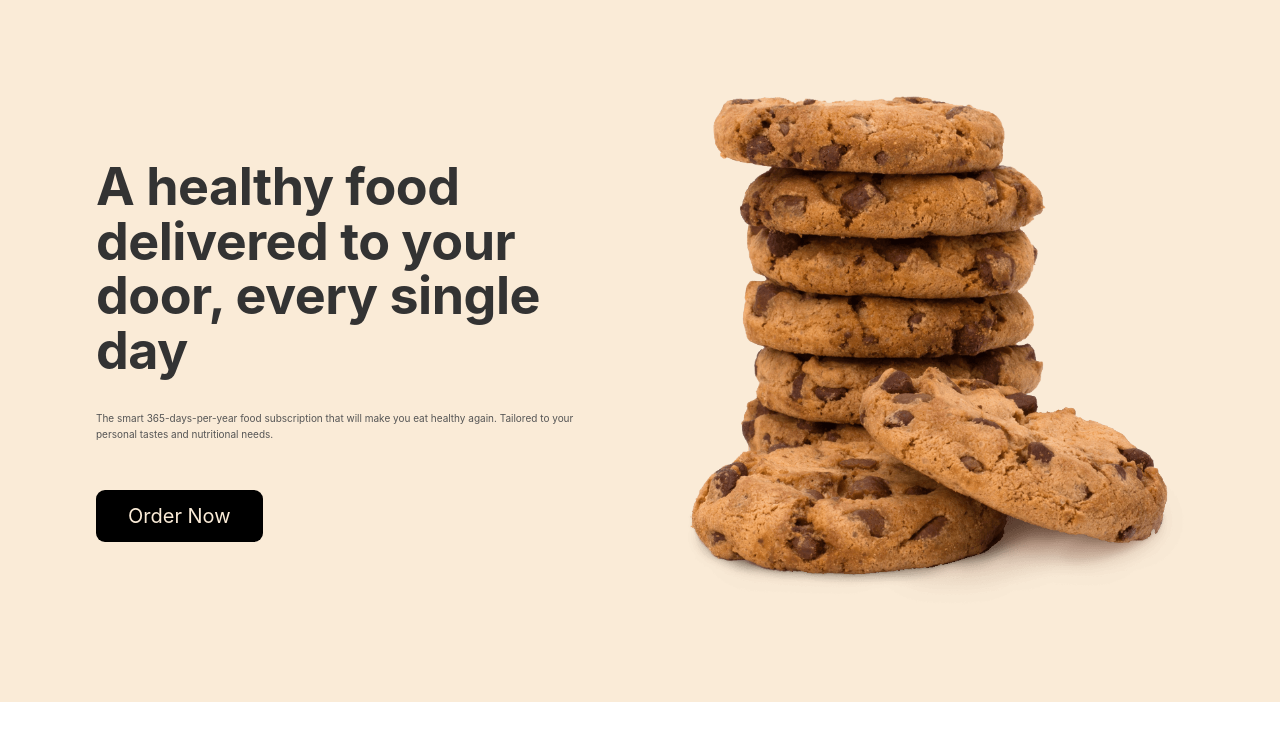
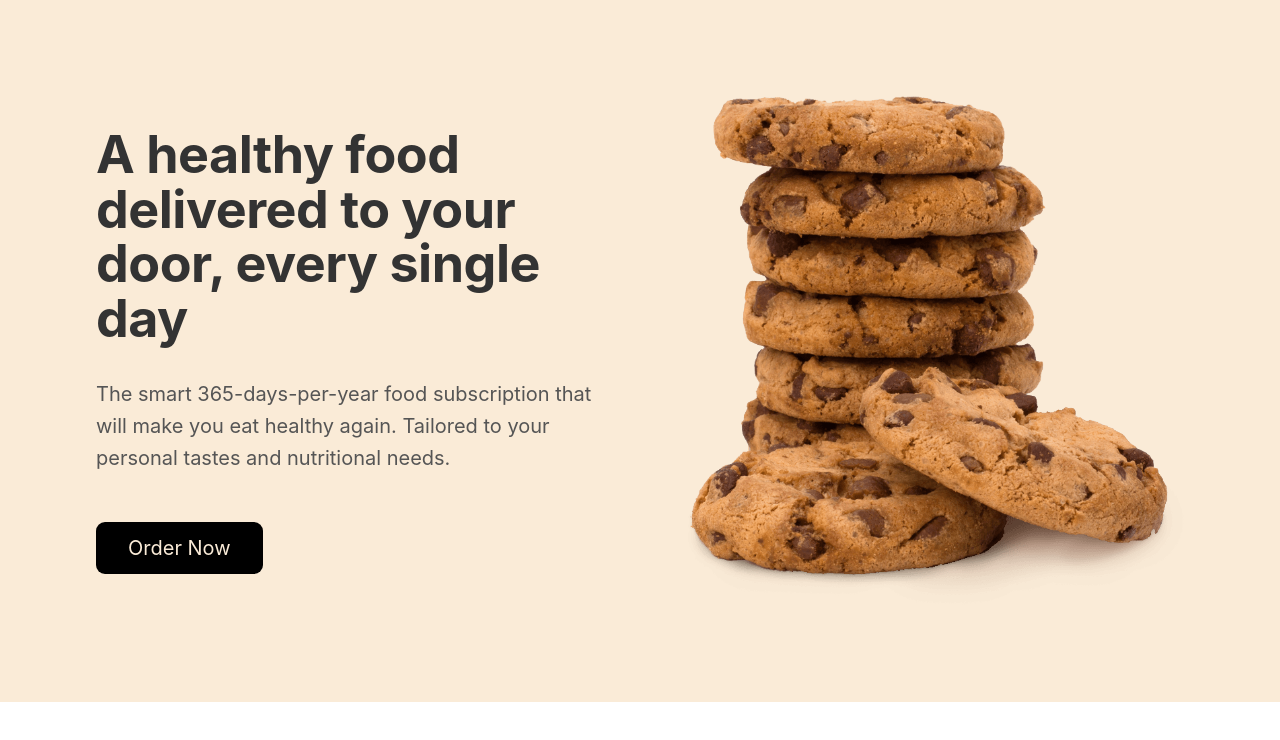
Before and after one commit to abhi640/homelybaked, a React (Create React App) app: page / in a window 1280 px wide. Shown: the top 740 px of the page. Built offline with nearby package versions, Linux system fonts and the light colour scheme.

Commit message:
font size corrected in hero section

```diff
--- a/public/index.html
+++ b/public/index.html
@@ -24,6 +24,14 @@
       work correctly both with client-side routing and a non-root public URL.
       Learn how to configure a non-root public URL by running `npm run build`.
     -->
+    <link rel="preconnect" href="https://fonts.googleapis.com" />
+    <link rel="preconnect" href="https://fonts.gstatic.com" crossorigin />
+    <link rel="preconnect" href="https://fonts.googleapis.com" />
+    <link rel="preconnect" href="https://fonts.gstatic.com" crossorigin />
+    <link
+      href="https://fonts.googleapis.com/css2?family=Rubik:wght@400;500;600;700&display=swap"
+      rel="stylesheet"
+    />
     <style>
       * {
         padding: 0;
@@ -39,7 +47,7 @@
       }
 
       body {
-        font-family: sans-serif;
+        font-family: "Rubik", sans-serif;
         line-height: 1;
         font-weight: 400;
         color: #555;
--- a/src/components/hero/hero.css
+++ b/src/components/hero/hero.css
@@ -22,7 +22,7 @@
 }
 
 .hero-description {
-  font-style: 2rem;
+  font-size: 2rem;
   line-height: 1.6;
   margin-bottom: 4.8rem;
 }
```
